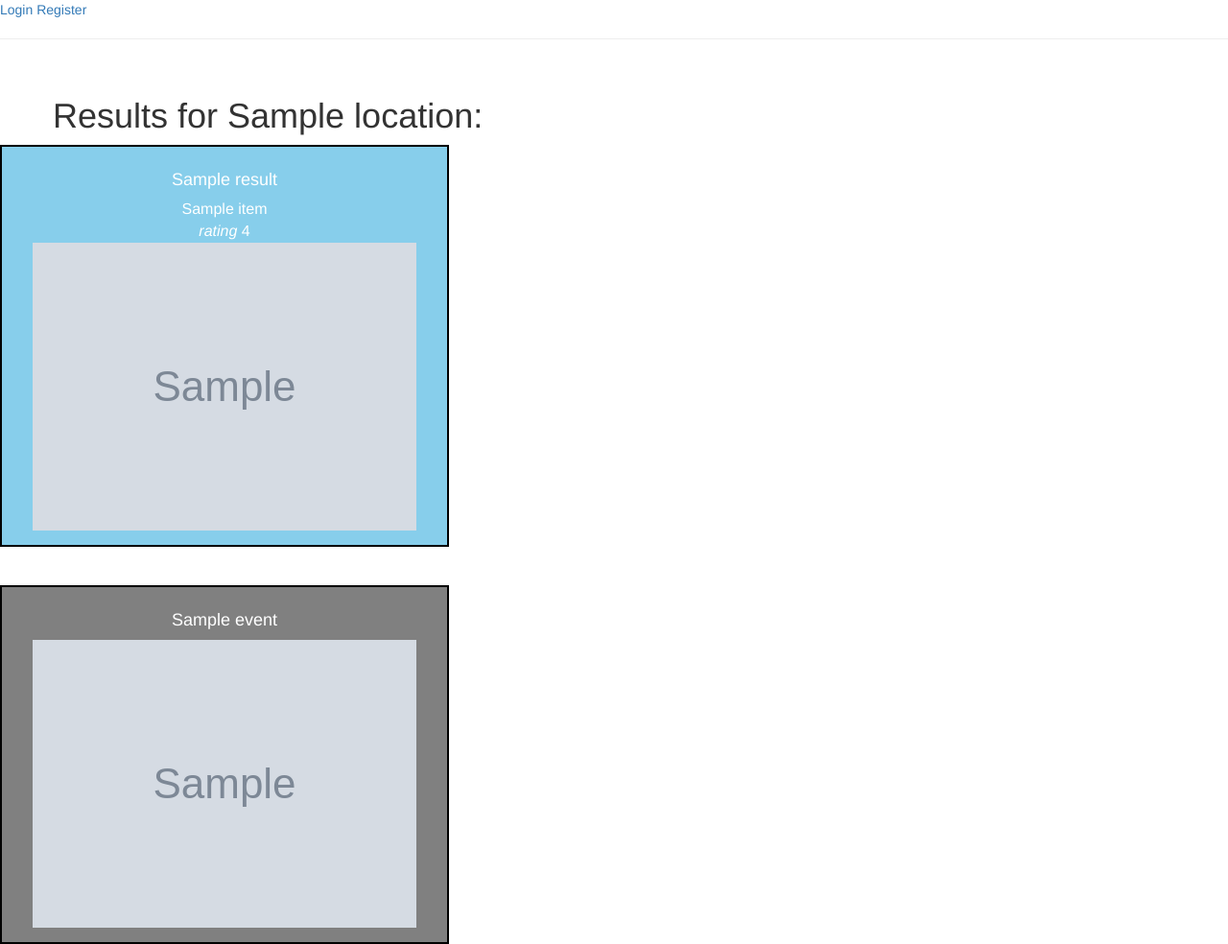
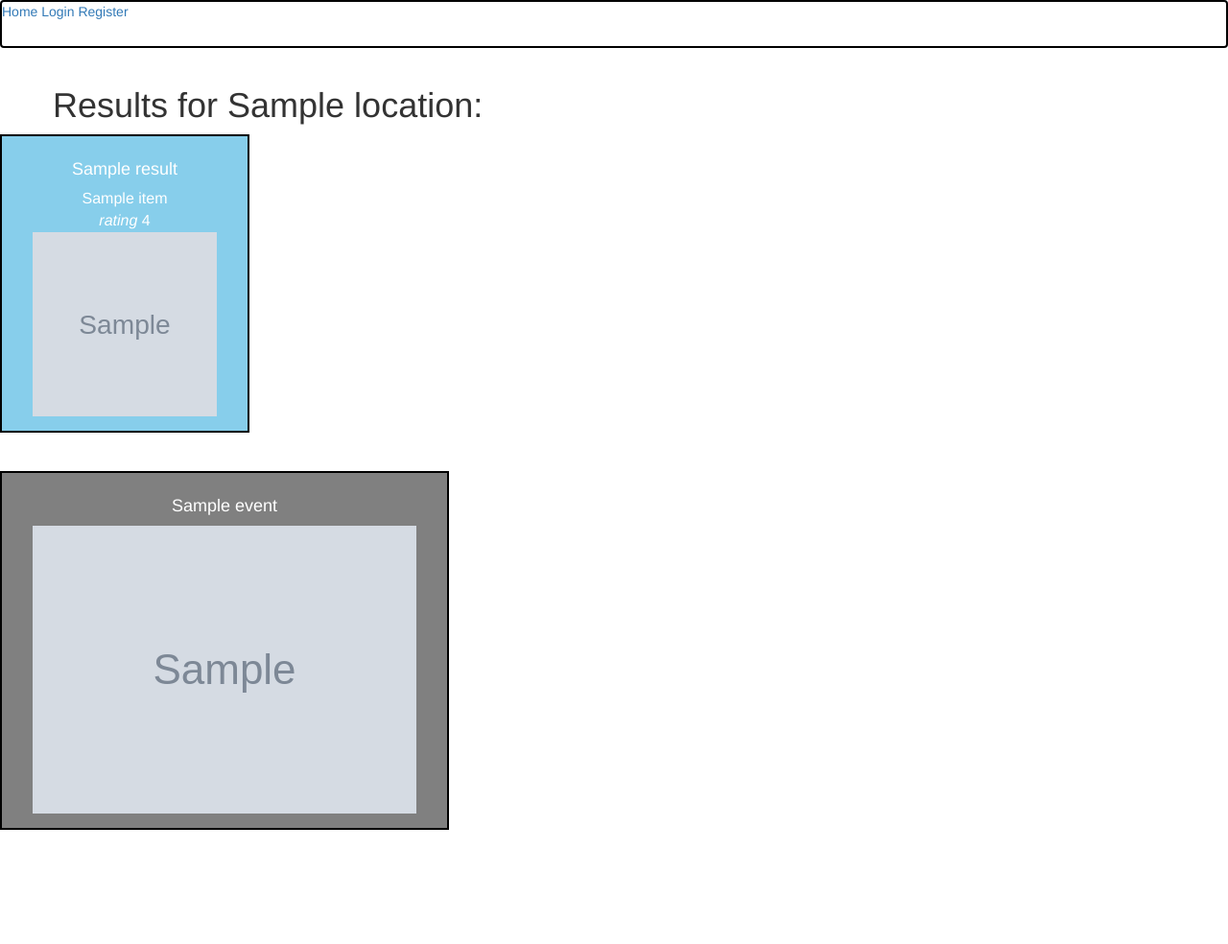
Before and after one commit to veronicaerick/wanderful, a Flask app: template templates/search_results.html in a window 1280 px wide. Shown: the whole page at 96% size. After the commit the page ends 865 px from the top, so only its background shows below. Run offline with Flask 2, Linux system fonts and the light colour scheme; the template is opened without the code that fills it: most values are stand-ins (such as "Sample title", 1, 10 or a date in 2020); grey boxes marked "Sample" are stand-in pictures; some libraries are stand-ins or nearby versions.

Commit message:
MVP done, all basic functionality working. User searches, saves, views agenda and deletes attr's

```diff
--- a/model.py
+++ b/model.py
@@ -74,7 +74,7 @@ class Attraction(db.Model):
 	def __repr__(self):
 		"""Provide helpful representation when printed."""
 
-		return "<User attraction_id=%s >" % (
+		return "<User attraction_id=%s name=%s >" % (
 			self.attraction_id, self.name)
 
 
--- a/server.py
+++ b/server.py
@@ -1,4 +1,4 @@
-## data attributes
+## BUG- attractions wont connect in jinja template with item loop
 ## have two route, first route is a wait page. on page have JS do an ajax call as soon as page loads to get second route results
 ### Details table doesnt cover similar enough field for EB and yelp data? rework data model?
 ##############################################################################
@@ -146,15 +146,16 @@ def add_to_events():
 def delete_attr():
     """Allows user to remove attr from DB"""
 
+    user = User.query.get(session['user_id'])
     attraction_id = request.form.get('attraction_id')
-    find_attraction = Attraction.query.filter_by(attraction_id=attraction_id).first()
+
+    find_attraction = UserAttraction.query.filter_by(user_id=user.user_id, attraction_id=attraction_id).first()
 
     db.session.delete(find_attraction)
     db.session.commit()
 
     return "whooo"
 
-@app.route("/attractions_to_events")
 
 @app.route("/attractions_to_events")
 def attractions_to_events():
@@ -165,7 +166,9 @@ def my_agenda():
 	"""Render user's saved events and attractions."""
 
 	user = User.query.get(session['user_id'])
+
 	userattractions = UserAttraction.query.filter_by(user_id=user.user_id).all()
+
 	userevents = UserEvent.query.filter_by(user_id=user.user_id).all()
 
 
--- a/static/script.js
+++ b/static/script.js
@@ -72,12 +72,12 @@ function removeAttrSuccess (result) {
 }
 
 function delAttr (evt) {
-  var attrId = $(this).data('attid');
-
+  var attrId = $(this).data('id');
   var attr = {
     'attraction_id': attrId}
 
-$.post('/delete_attr', attr, removeAttrSuccess)
-}
+  console.log(attr)
+  $.post('/delete_attr', attr, removeAttrSuccess)
+  }
 
-$('.delatt').click(delAttr);
+$('#delatt').click(delAttr);
--- a/static/style.css
+++ b/static/style.css
@@ -1,37 +1,54 @@
+/*NAVBAR*/
 
-.navbar-btn {
-    color: salmon;
-    padding: auto;
-    font-family: Verdana;
-    padding: auto;
+/*body {
+    -webkit-background-size: cover;
+    -moz-background-size: cover;
+    -o-background-size: cover;
+    background-size: cover;
 }
 
-/*.navbar-home {
-    color: salmon;
-    padding: auto;
-    font-family: Verdana;
-    padding: auto;
-}
-
-.navbar-agenda {
-    color: salmon;
-    padding: auto;
-}
-
-.navbar-logout {
-    color: salmon;
-    padding: auto;
+.home {
+    background: url("http://hdwallpaperbackgrounds.net/wp-content/uploads/2015/07/Venice-Travel-HD-Wallpapers.jpg") no-repeat center center fixed;
+    background-position: center;
 }*/
 
-.container {
+/*.container {
     height: 10%;
     position: relative;
     text-align: center;
     display: flex;
     align-items: center;
-    padding-top: 20px;
+    padding-top: 15%;
+}*/
+
+.navbar {
+    border: 2px solid black;
 }
 
+.nav-home {
+    border: white 2px solid;
+}
+
+.login {
+    color: skyblue;
+    position: relative;
+    width: 30%;
+    height: 10%;
+    margin: auto;
+}
+
+
+
+/*SEARCH */
+/*.container {
+    height: 5%;
+    position: relative;
+    text-align: center;
+    display: flex;
+    align-items: center;
+    padding-top: 15%;
+}
+*/
 .search {
     color: skyblue;
     position: relative;
@@ -40,7 +57,7 @@
     margin: auto;
 }
 
-
+/*EVENT RESULTS */
 .eventbrite-results-btn {
     background-color: gray; /* Green */
     border: black 2px solid;
@@ -52,6 +69,7 @@
     font-size: 16px;
 }
 
+/*YELP RESULTS*/
 .yelp-results-btn {
     background-color: skyBlue; /* Green */
     border: black 2px solid;
@@ -63,6 +81,13 @@
     font-size: 16px;
 }
 
+.yelp-result-img {
+    size: relative;
+    height:12em;
+    width: 12em;
+}
+
+/* AGENDA RESULTS ATTRACTIONS*/
 .attresults {
     background-color: skyBlue; /* Green */
     border: black 2px solid;
@@ -73,7 +98,7 @@
     display: inline-block;
     font-size: 16px;
 }
-
+/* EVENT RESULTS ATTRACTIONS*/
 .evresults {
     background-color: grey; /* Green */
     border: black 2px solid;
@@ -84,4 +109,3 @@
     display: inline-block;
     font-size: 16px;
 }
-/*NAVBAR*/
--- a/templates/base.html
+++ b/templates/base.html
@@ -12,21 +12,22 @@
 </head>
 <body>
 <!--Navigation Bar-->
-
+<nav class="navbar">
 
 {% if "user_id" in session %}
-    <a href="/">Home</a>
+    <a href="/" id="nav-home">Home</a></div>
     <a href="/my_agenda">My Agenda</a>
     <a href="/logout">Logout</a>
 
 {% else %}
+    <a href="/">Home</a>
     <a href="/login">Login</a>
     <a href="/register">Register</a>
 {% endif %}
 
+</nav>
 
 
-<hr>
 
 {% for flash in get_flashed_messages() %}
   {{ flash }}
--- a/templates/homepage.html
+++ b/templates/homepage.html
@@ -1,7 +1,7 @@
 {% extends 'base.html' %}
 {% block content %}
 
-
+<body class="home">
 <div class="container">
     <div class="search">
         <h2>Search by destination</h2>
@@ -20,4 +20,5 @@
             </form>
     </div>
 </div>
+</body>
 {% endblock %}
--- a/templates/login_form.html
+++ b/templates/login_form.html
@@ -1,7 +1,7 @@
 {% extends 'base.html' %}
 {% block content %}
-<div class="well spaced" style="width:40%;">
-<div>
+<div class="container">
+<div class="login">
     <h1>Login</h1>
     <form action="/login" method="POST">
 
--- a/templates/my_agenda.html
+++ b/templates/my_agenda.html
@@ -5,9 +5,9 @@
 
 {% for item in userattractions %}
 
- {{ item.attraction.name }}
+    <div> <a role="button" class="attresults" id="delatt" data-id="{{ item.attraction.attraction_id }}"> {{ item.attraction.name }} </a></div>
 
-{% endfor %} -->
+{% endfor %}
 
 <br>
 <br>
--- a/templates/search_results.html
+++ b/templates/search_results.html
@@ -29,7 +29,7 @@
         <em>rating</em> {{ result.rating }} <br>
 
 
-            <img src="{{ result.image }}"></div></button>
+            <img class="yelp-result-img"src="{{ result.image }}"></div></button>
 
 {% endfor %}
 
```
